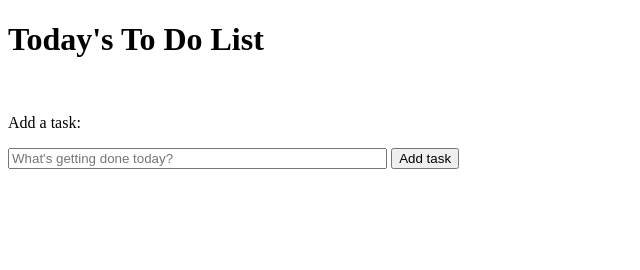
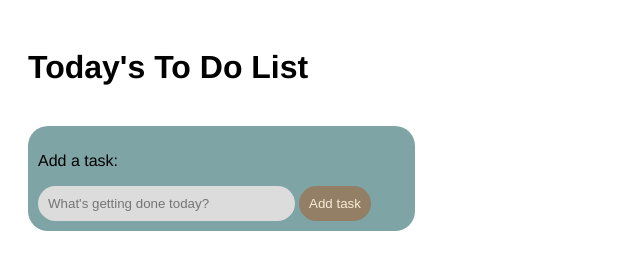
Before and after one commit to gitcamy/todo-list, a plain HTML site: page index.html in a window 1280 px wide. Shown: the whole page, without its empty margins (0-640 px from the left). Drawn offline with Linux system fonts and the light colour scheme.

Commit message:
Add styling v1

```diff
--- a/index.html
+++ b/index.html
@@ -12,9 +12,13 @@
     <ul id="taskList">
     </ul>
     <br>
-    <p>Add a task:</p>
-    <input type="text" name="inputTask" id="inputTask" placeholder="What's getting done today?">
-    <button id="submitBtn">Add task</button>
+    <div id="addNewTaskContainer">
+        <p>Add a task:</p>
+        <div id="inputContainer">
+            <input type="text" name="inputTask" id="inputTask" placeholder="What's getting done today?">
+            <button id="submitBtn">Add task</button>
+        </div>
+    </div>
 
 </body>
 </html>
--- a/styles.css
+++ b/styles.css
@@ -1,5 +1,5 @@
 #inputTask {
-    width: 30%;
+    width: 70%;
     box-sizing: border-box; /* include padding and border in total width */
 }
 
@@ -10,3 +10,49 @@
 #taskList {
     list-style-type: none;
 }
+
+h1 {
+    font-family:Helvetica, sans-serif;
+    size: 50px;
+    color:black;
+}
+
+p {
+    font-family:Helvetica, sans-serif;
+    size: 12px;
+    color:black;
+}
+
+body {
+    padding: 20px;
+}
+
+input {
+    border-radius: 20px;
+    border: none;
+    background:gainsboro;
+    padding: 10px;
+}
+
+button {
+    border-radius: 20px;
+    border: none;
+    background-color: rgb(147, 127, 102);
+    padding: 10px;
+}
+
+#submitBtn {
+    color:antiquewhite;
+}
+
+#addNewTaskContainer {
+    border-radius: 20px;
+    background-color:rgb(126, 164, 165);
+    width: 30%;
+    padding: 10px;
+
+}
+
+ul {
+    font-family: Helvetica, sans-serif;
+}
```
